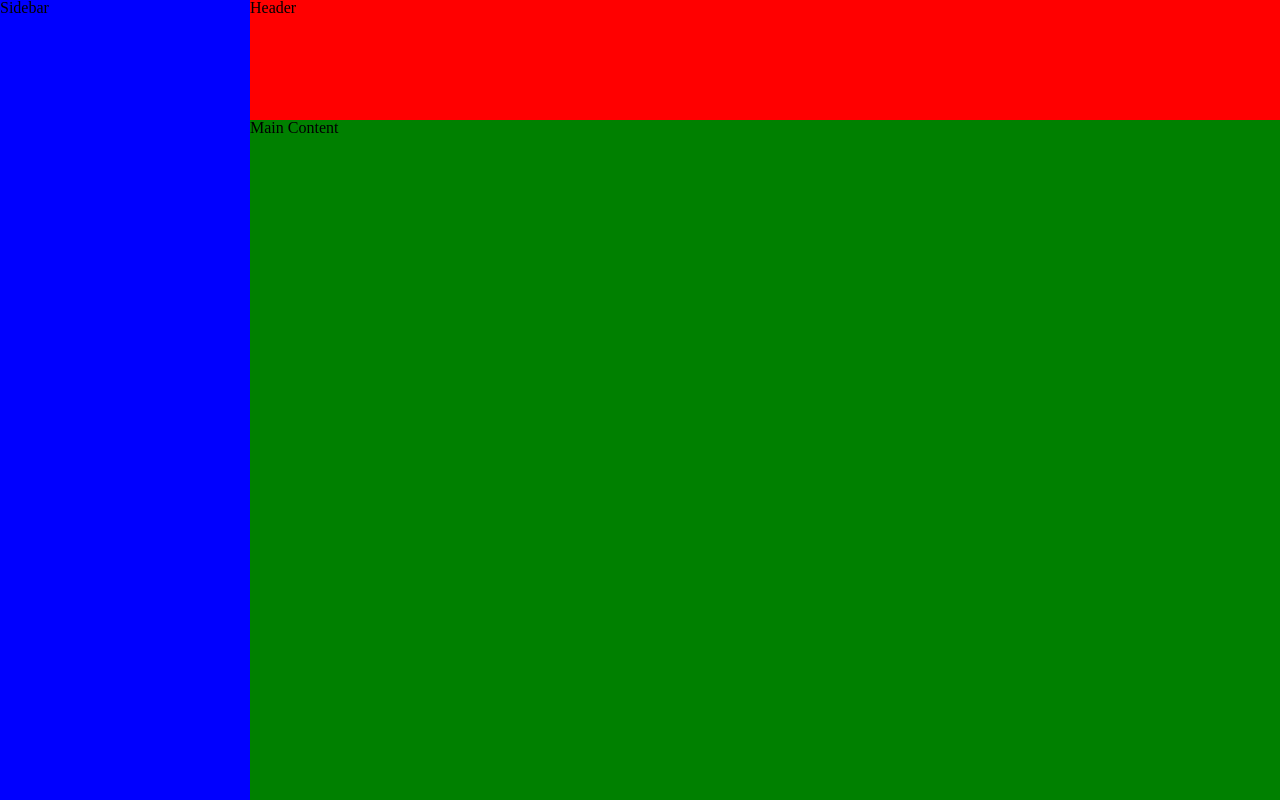
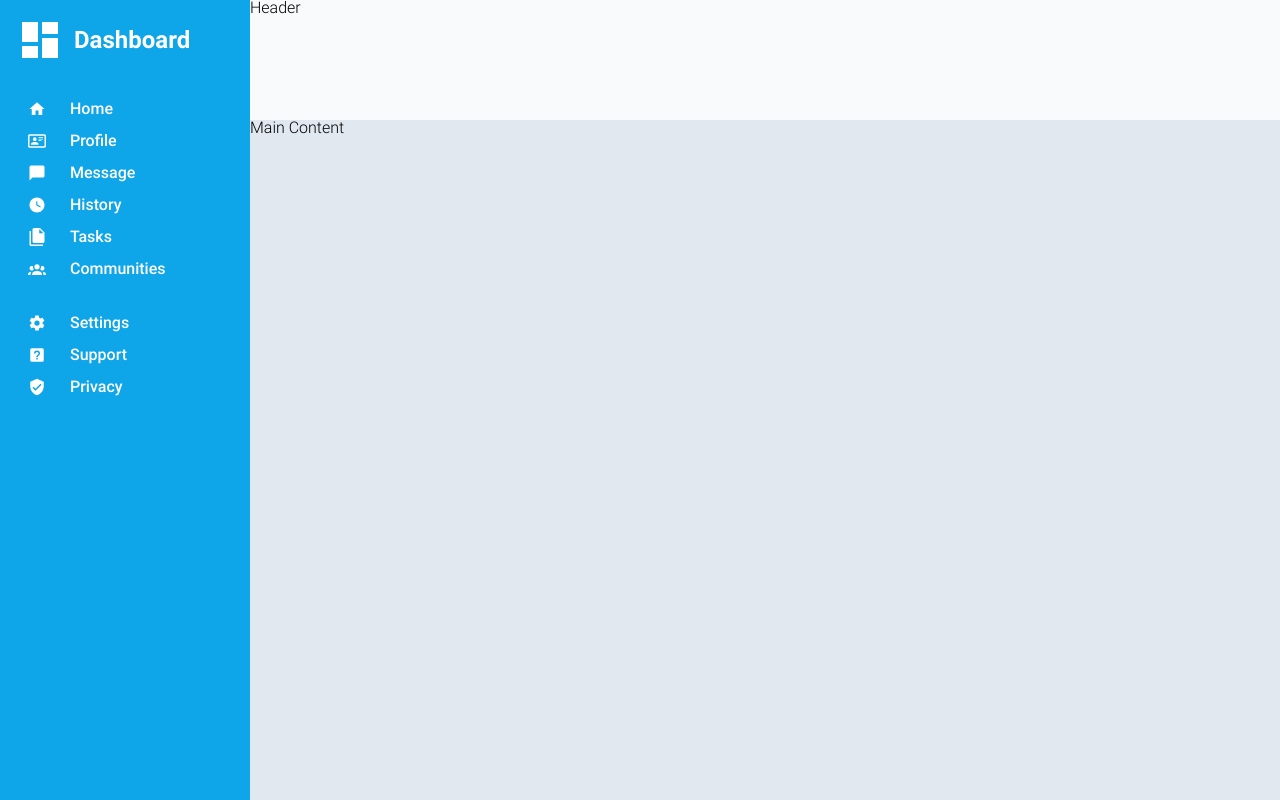
Before and after one commit to Pakapol-Tanachaisith/odin-admin-dashboard, a plain HTML site: page index.html in a window 1280 px wide. Drawn offline with Linux system fonts and the light colour scheme.

Commit message:
Build sidebar

```diff
--- a/index.html
+++ b/index.html
@@ -5,12 +5,71 @@
   <meta charset="UTF-8">
   <meta name="viewport" content="width=device-width, initial-scale=1.0">
   <link rel="stylesheet" href="style.css">
+  <style>
+    .material-symbols-outlined {
+      font-variation-settings:
+        'FILL' 0,
+        'wght' 400,
+        'GRAD' 0,
+        'opsz' 24
+    }
+  </style>
   <title>Admin Dashboard</title>
 </head>
 
 <body>
   <div class="container dashboard">
-    <aside id="sidebar">Sidebar</aside>
+    <aside id="sidebar">
+      <div class="sidebar-header">
+        <img src="assets/icons/dashboard.svg" role="presentation">
+        <p>Dashboard</p>
+      </div>
+
+      <div class="sidebar-items">
+        <nav>
+          <a href="#">
+            <img class="icon" src="assets/icons/home.svg" role="presentation">
+            <span>Home</span>
+          </a>
+          <a href="#">
+            <img class="icon" src="assets/icons/profile.svg" role="presentation">
+            <span>Profile</span>
+          </a>
+          <a href="#">
+            <img class="icon" src="assets/icons/message.svg" role="presentation">
+            <span>Message</span>
+          </a>
+          <a href="#">
+            <img class="icon" src="assets/icons/history.svg" role="presentation">
+            <span>History</span>
+          </a>
+          <a href="#">
+            <img class="icon" src="assets/icons/tasks.svg" role="presentation">
+            <span>Tasks</span>
+          </a>
+          <a href="#">
+            <img class="icon" src="assets/icons/community.svg" role="presentation">
+            <span>Communities</span>
+          </a>
+        </nav>
+
+        <nav>
+          <a href="#">
+            <img class="icon" src="assets/icons/settings.svg" role="presentation">
+            <span>Settings</span>
+          </a>
+          <a href="#">
+            <img class="icon" src="assets/icons/support.svg" role="presentation">
+            <span>Support</span>
+          </a>
+          <a href="#">
+            <img class="icon" src="assets/icons/privacy.svg" role="presentation">
+            <span>Privacy</span>
+          </a>
+
+        </nav>
+      </div>
+    </aside>
     <header id="header">Header</header>
     <main id="main-content">Main Content</main>
   </div>
--- a/style.css
+++ b/style.css
@@ -125,10 +125,38 @@ table {
 }
 /* Reset CSS */
 
+/* Fonts */
+@font-face {
+  font-family: "Roboto";
+  src: url("assets/fonts/Roboto/Roboto-Regular.ttf");
+  font-style: normal;
+  font-weight: normal;
+}
+@font-face {
+  font-family: "Roboto";
+  src: url("assets/fonts/Roboto/Roboto-Bold.ttf");
+  font-style: normal;
+  font-weight: bold;
+}
+@font-face {
+  font-family: "Roboto";
+  src: url("assets/fonts/Roboto/Roboto-Medium.ttf");
+  font-style: normal;
+  font-weight: 500;
+}
+@font-face {
+  font-family: "Roboto";
+  src: url("assets/fonts/Roboto/Roboto-Light.ttf");
+  font-style: normal;
+  font-weight: lighter;
+}
+/* Fonts */
+
 html,
 :root,
 body {
   height: 100%;
+  font-family: "Roboto", "Courier New", Courier, monospace;
 }
 
 .container {
@@ -142,19 +170,63 @@ body {
   grid-template-columns: 250px 1fr;
   grid-template-rows: 120px 1fr;
 
-  #sidebar {
+  & #sidebar {
     grid-row: 1/3;
   }
 }
 
 #sidebar {
-  background-color: blue;
+  background-color: #0ea5e9;
+  color: white;
+  padding: 16px;
+
+  & .sidebar-header {
+    display: flex;
+    align-items: center;
+    font-size: 24px;
+    font-weight: bold;
+
+    & img {
+      margin-right: 10px;
+      width: 48px;
+    }
+  }
+
+  .sidebar-items {
+    padding-top: 36px;
+
+    & nav {
+      display: flex;
+      flex-direction: column;
+      gap: 14px;
+      margin-bottom: 36px;
+
+      & a {
+        padding-left: 12px;
+        display: flex;
+        align-items: center;
+        gap: 24px;
+        color: white;
+        text-decoration: none;
+        font-weight: 500;
+
+        &:hover {
+          transform: translateX(-5px);
+          transition: all 0.25s linear;
+        }
+      }
+
+      & .icon {
+        width: 18px;
+      }
+    }
+  }
 }
 
 #header {
-  background-color: red;
+  background-color: #f8fafc;
 }
 
 #main-content {
-  background-color: green;
+  background-color: #e2e8f0;
 }
```
Also changed, not shown: assets/fonts/Roboto/Roboto-Bold.ttf (added), assets/fonts/Roboto/Roboto-Light.ttf (added), assets/fonts/Roboto/Roboto-Medium.ttf (added), assets/fonts/Roboto/Roboto-Regular.ttf (added), assets/fonts/Roboto/Roboto-Thin.ttf (added).
